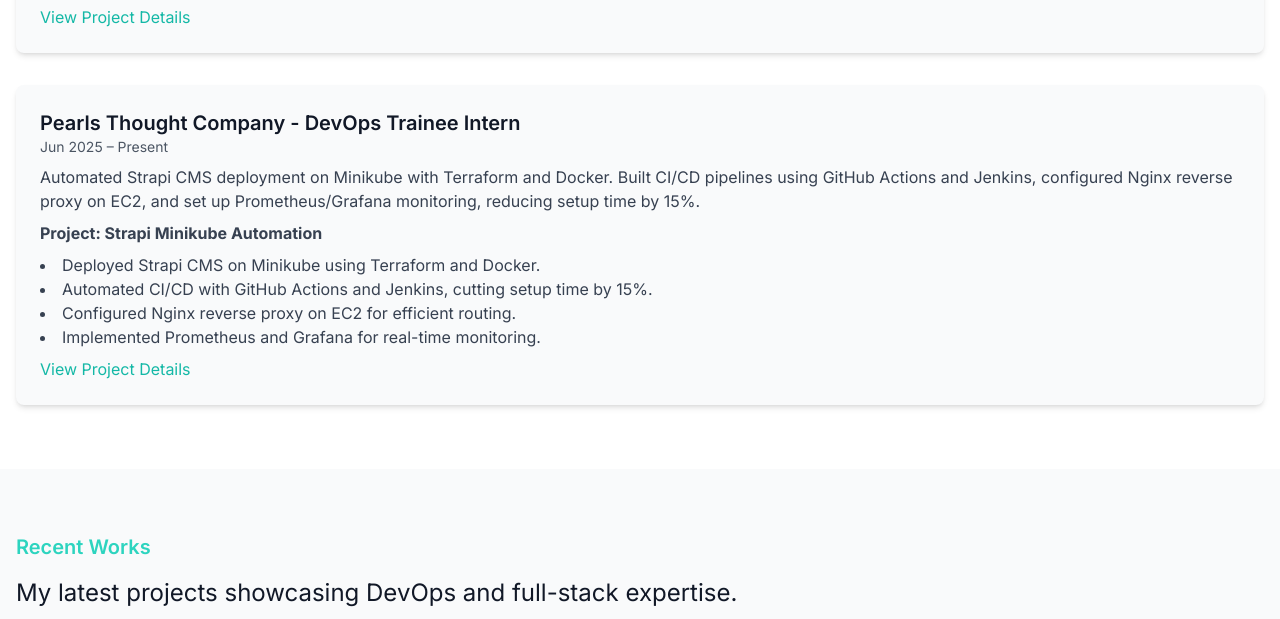
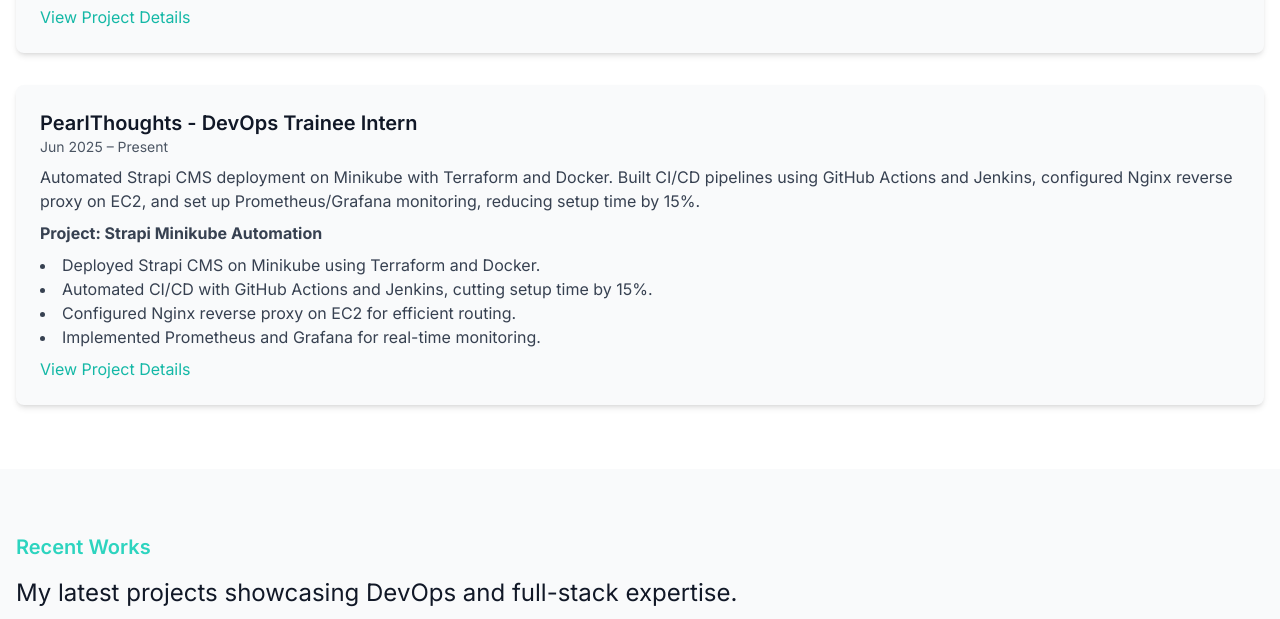
Before and after one commit to Boora-Raman/Boora-Raman, a plain HTML site: page index.html in a window 1280 px wide. Shown: the part 1223-1842 px from the top of the page. Drawn offline with nearby package versions, Linux system fonts and the light colour scheme.

Commit message:
Update index.html

```diff
--- a/index.html
+++ b/index.html
@@ -98,7 +98,7 @@
                             <p class="mt-2"><a href="#modal-01" class="text-teal-500 hover:underline">View Project Details</a></p>
                         </div>
                         <div class="bg-gray-50 p-6 rounded-lg shadow-md hover:shadow-lg transition">
-                            <h3 class="text-xl font-semibold text-gray-900">Pearls Thought Company - DevOps Trainee Intern</h3>
+                            <h3 class="text-xl font-semibold text-gray-900">PearlThoughts - DevOps Trainee Intern</h3>
                             <p class="text-sm text-gray-600">Jun 2025 – Present</p>
                             <p class="text-gray-700 mt-2">Automated Strapi CMS deployment on Minikube with Terraform and Docker. Built CI/CD pipelines using GitHub Actions and Jenkins, configured Nginx reverse proxy on EC2, and set up Prometheus/Grafana monitoring, reducing setup time by 15%.</p>
                             <p class="text-gray-700 mt-2"><strong>Project: Strapi Minikube Automation</strong></p>
```
